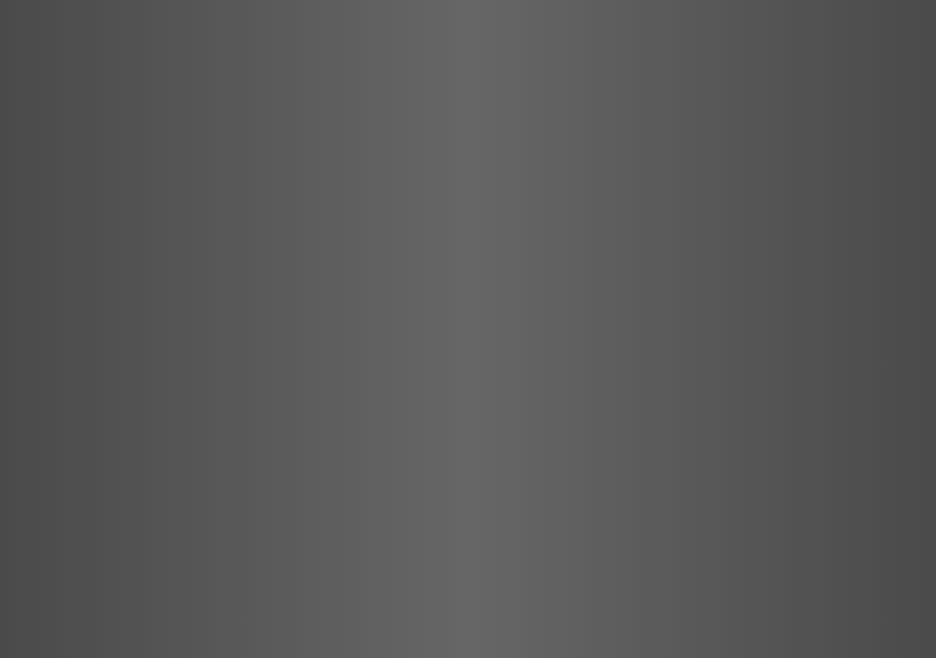
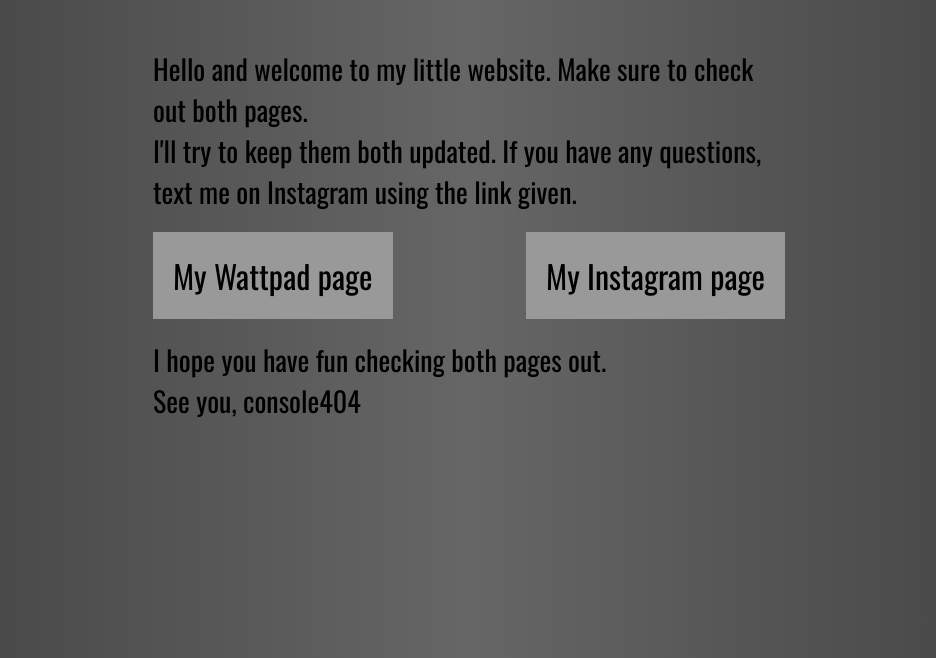
Before and after one commit to console404/console404.github.io, a plain HTML site: page index.html in a window 1280 px wide. Shown: the part 142-800 px from the top of the page, without its empty margins (171-1107 px from the left). Drawn offline with nearby package versions, Linux system fonts and the light colour scheme.

Commit message:
added js and added some other stuff

```diff
--- a/generalDesign.css
+++ b/generalDesign.css
@@ -6,4 +6,30 @@ body {
 div.heading {
 	text-align: center;
 	border-radius: 30px;
+	font-size: 40px;
 }
+div.content {
+	font-size: 28px;
+	margin: auto;
+	width: 50%;
+	padding: 10px;
+}
+button {
+	 background-color: #999999;
+	 border: none;
+	 color: black;
+	 text-align: center;
+	 text-decoration: none;
+	 display: inline-block;
+	 font-size: 32px;
+	 padding: 20px;
+	 margin-top: 20px;
+	 margin-bottom: 20px;
+	 transition-property: background-color;
+	 transition-duration: .25s;
+	 font-family: 'Oswald', sans-serif;
+}
+button:hover {
+	background-color: #bfbfbf;
+	cursor: pointer;
+}
--- a/index.html
+++ b/index.html
@@ -5,13 +5,25 @@
 		<meta name="title" lang="en" content="console404">
 		<meta name="description" lang="en" content="Welcome to the homepage of console404.">
 		<meta charset="UTF8">
+		<meta name="viewport" content="width=device-width, initial-scale=1.0">
 		<!-- stylesheets -->
 		<link rel="stylesheet" type="text/css" href="generalDesign.css" />
 		<link href="https://fonts.googleapis.com/css?family=Oswald&display=swap" rel="stylesheet">
+		<!-- JavaScript -->
+		<script src="script.js"></script>
 	</head>
 	<body>
 		<div class="heading">
 			<h1>console404</h1>
 		</div>
+		<div class="content">
+			Hello and welcome to my little website. Make sure to check out both pages. <br /> I'll try to keep them both updated. If you have any questions, <br />text me on Instagram using the link given.
+			<br />
+			<button onclick="linkAlertW()">My Wattpad page</button>
+			<button onclick="linkAlertI()" style="float: right;">My Instagram page</button>
+			<br />
+			I hope you have fun checking both pages out. <br />
+			See you, console404
+		</div>
 	</body>
 </html>
--- /dev/null
+++ b/script.js
@@ -0,0 +1,12 @@
+function linkAlertW() {
+    var r = confirm("Do you want to be transferred to Wattpad.com?");
+    if (r == true) {
+        window.open("https://www.wattpad.com/user/console404");
+    }
+}
+function linkAlertI() {
+    var r = confirm("Do you want to be transferred to Instagram.com?");
+    if (r == true) {
+        window.open("https://www.instagram.com/console404");
+    }
+}
```
